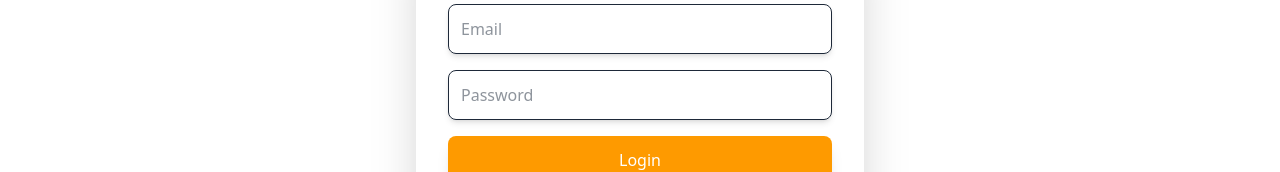
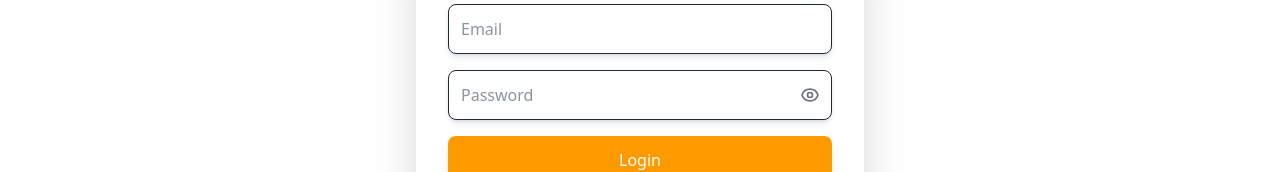
Before and after one commit to ZulqarnainAliShigri/React-B17, a React (Vite) app: page /login in a window 1280 px wide. Shown: the part 408-580 px from the top of the page. Built offline with nearby package versions, Linux system fonts and the light colour scheme.

Commit message:
Update Login.jsx

```diff
--- a/src/pages/Login.jsx
+++ b/src/pages/Login.jsx
@@ -1,8 +1,10 @@
 import { useState } from "react";
 import { useNavigate } from "react-router-dom";
+
 const Login = () => {
   const [formData, setFormData] = useState({ email: "", password: "" });
   const [error, setError] = useState("");
+  const [showPassword, setShowPassword] = useState(false);
   const navigate = useNavigate();
 
   const handleChange = (e) => {
@@ -14,7 +16,7 @@
 
     // Check credentials
     if (formData.email === "admin@gmail.com" && formData.password === "123") {
-      navigate("/dashbord"); // ✅ Correct path
+      navigate("/dashbord"); // Fixed typo in path
     } else {
       setError("Invalid email or password!");
     }
@@ -22,11 +24,16 @@
     // Clear input fields
     setFormData({ email: "", password: "" });
   };
+
+  const togglePasswordVisibility = () => {
+    setShowPassword(!showPassword);
+  };
+
   return (
-    <div className="flex justify-center text-white items-center min-h-screen">
+    <div className="flex items-center justify-center min-h-screen text-white">
       <div className="bg-white p-8 rounded-lg shadow-2xl text-gray-800 w-[90%] max-w-md">
-        <h2 className="text-3xl text-center font-bold mb-6">Login</h2>
-        {error && <p className="text-center text-red-500 mb-4">{error}</p>}
+        <h2 className="mb-6 text-3xl font-bold text-center">Login</h2>
+        {error && <p className="mb-4 text-center text-red-500">{error}</p>}
         <form onSubmit={handleSubmit} className="space-y-4">
           <input
             type="email"
@@ -34,21 +41,67 @@
             placeholder="Email"
             value={formData.email}
             onChange={handleChange}
-            className="border p-3 rounded-lg shadow-md w-full focus:outline-none focus:ring-2 focus:ring-amber-400"
+            className="w-full p-3 border rounded-lg shadow-md focus:outline-none focus:ring-2 focus:ring-amber-400"
             required
           />
+          <div className="relative">
             <input
-            type="password"
+              type={showPassword ? "text" : "password"}
               name="password"
               placeholder="Password"
               value={formData.password}
               onChange={handleChange}
-            className="border p-3 rounded-lg shadow-md w-full focus:outline-none focus:ring-2 focus:ring-amber-400"
+              className="w-full p-3 pr-10 border rounded-lg shadow-md focus:outline-none focus:ring-2 focus:ring-amber-400"
               required
             />
             <button
+              type="button"
+              onClick={togglePasswordVisibility}
+              className="absolute transform -translate-y-1/2 cursor-pointer right-3 top-1/2 focus:outline-none"
+              aria-label={showPassword ? "Hide password" : "Show password"}
+            >
+              {showPassword ? (
+                <svg
+                  xmlns="http://www.w3.org/2000/svg"
+                  className="w-5 h-5 text-gray-500"
+                  fill="none"
+                  viewBox="0 0 24 24"
+                  stroke="currentColor"
+                >
+                  <path
+                    strokeLinecap="round"
+                    strokeLinejoin="round"
+                    strokeWidth={2}
+                    d="M13.875 18.825A10.05 10.05 0 0112 19c-4.478 0-8.268-2.943-9.543-7a9.97 9.97 0 011.563-3.029m5.858.908a3 3 0 114.243 4.243M9.878 9.878l4.242 4.242M9.88 9.88l-3.29-3.29m7.532 7.532l3.29 3.29M3 3l3.59 3.59m0 0A9.953 9.953 0 0112 5c4.478 0 8.268 2.943 9.543 7a10.025 10.025 0 01-4.132 5.411m0 0L21 21"
+                  />
+                </svg>
+              ) : (
+                <svg
+                  xmlns="http://www.w3.org/2000/svg"
+                  className="w-5 h-5 text-gray-500"
+                  fill="none"
+                  viewBox="0 0 24 24"
+                  stroke="currentColor"
+                >
+                  <path
+                    strokeLinecap="round"
+                    strokeLinejoin="round"
+                    strokeWidth={2}
+                    d="M15 12a3 3 0 11-6 0 3 3 0 016 0z"
+                  />
+                  <path
+                    strokeLinecap="round"
+                    strokeLinejoin="round"
+                    strokeWidth={2}
+                    d="M2.458 12C3.732 7.943 7.523 5 12 5c4.478 0 8.268 2.943 9.542 7-1.274 4.057-5.064 7-9.542 7-4.477 0-8.268-2.943-9.542-7z"
+                  />
+                </svg>
+              )}
+            </button>
+          </div>
+          <button
             type="submit"
-            className="bg-amber-500 rounded-lg shadow-lg text-white w-full bwro cursor-pointer flgt hover:bg-amber-600 py-3 transition-all"
+            className="w-full py-3 text-white transition-all rounded-lg shadow-lg cursor-pointer bg-amber-500 hover:bg-amber-600"
           >
             Login
           </button>
```
Lines whose indentation alone changed are shown as unchanged.
